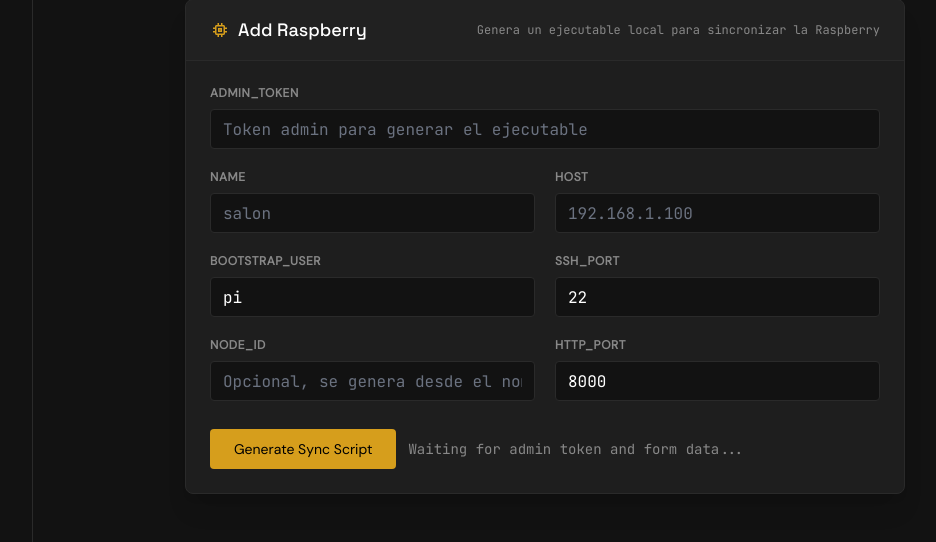
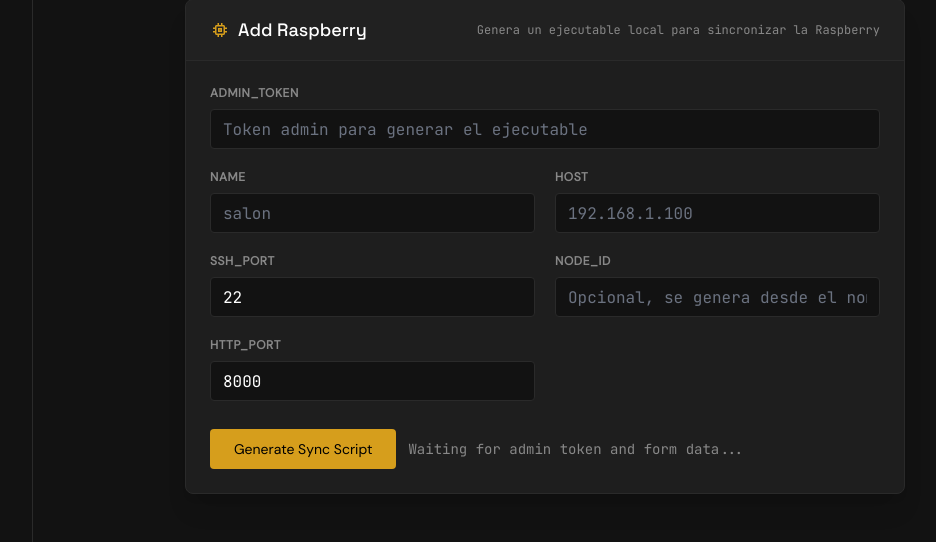
Before and after one commit to b-lod-riglesias/rpipulse, a FastAPI app: page /sensors in a window 1280 px wide. Shown: the part 516-1058 px from the top of the page, without its empty margins (223-1159 px from the left). Run offline with FastAPI, Linux system fonts and the light colour scheme; data that the repository does not hold is empty; parts of the project's set-up code (start-up, migrations or seed data) failed here and were passed over; some libraries are stand-ins or nearby versions.

Commit message:
feat(webui): use current shell user for bootstrap

```diff
--- a/src/rpipulse/webui/app.py
+++ b/src/rpipulse/webui/app.py
@@ -86,12 +86,10 @@ def _build_sync_script(
     *,
     node_name: str,
     host: str,
-    bootstrap_user: str,
     ssh_port: int,
 ) -> str:
     tool_path = shlex.quote(str(ADD_RASPBERRY_TOOL))
     host_q = shlex.quote(host)
-    user_q = shlex.quote(bootstrap_user)
     port_q = shlex.quote(str(ssh_port))
     name_q = shlex.quote(node_name)
     return "\n".join(
@@ -99,9 +97,7 @@ def _build_sync_script(
             "#!/usr/bin/env bash",
             "set -euo pipefail",
             "",
-            f'DEFAULT_BOOTSTRAP_USER="${{SUDO_USER:-$(id -un)}}"',
-            f'BOOTSTRAP_USER="${{RPIPULSE_BOOTSTRAP_USER:-$DEFAULT_BOOTSTRAP_USER}}"',
-            f'if [[ -z "$BOOTSTRAP_USER" ]]; then BOOTSTRAP_USER={user_q}; fi',
+            'BOOTSTRAP_USER="${SUDO_USER:-$(id -un)}"',
             f'exec {tool_path} --host {host_q} --user "$BOOTSTRAP_USER" --port {port_q} --name {name_q}',
             "",
         ]
@@ -113,7 +109,6 @@ def _create_sync_script(
     node_id: str,
     node_name: str,
     host: str,
-    bootstrap_user: str,
     ssh_port: int,
 ) -> Path:
     if not ADD_RASPBERRY_TOOL.exists():
@@ -125,7 +120,6 @@ def _create_sync_script(
         _build_sync_script(
             node_name=node_name,
             host=host,
-            bootstrap_user=bootstrap_user,
             ssh_port=ssh_port,
         ),
         encoding="utf-8",
@@ -514,14 +508,13 @@ def create_app(db_path: Path | None = None) -> FastAPI:
 
         name = str(payload.get("name") or "").strip()
         host = str(payload.get("host") or "").strip()
-        bootstrap_user = str(payload.get("bootstrap_user") or "").strip()
         node_user = str(payload.get("node_user") or "rpipulse").strip() or "rpipulse"
         raw_node_id = str(payload.get("id") or name).strip()
         node_id = _slugify_node_id(raw_node_id)
         enabled = bool(payload.get("enabled", True))
 
-        if not name or not host or not bootstrap_user:
-            raise HTTPException(status_code=400, detail="Missing required fields: name, host, bootstrap_user")
+        if not name or not host:
+            raise HTTPException(status_code=400, detail="Missing required fields: name, host")
         if not node_id:
             raise HTTPException(status_code=400, detail="Could not derive a valid node id")
 
@@ -565,7 +558,6 @@ def create_app(db_path: Path | None = None) -> FastAPI:
                 node_id=node_id,
                 node_name=name,
                 host=host,
-                bootstrap_user=bootstrap_user,
                 ssh_port=ssh_port,
             )
         except FileNotFoundError as exc:
@@ -587,7 +579,6 @@ def create_app(db_path: Path | None = None) -> FastAPI:
                 "script_body": script_body,
                 "script_path": str(script_path),
                 "command": str(script_path),
-                "bootstrap_user": bootstrap_user,
                 "ssh_port": ssh_port,
                 "http_port": http_port,
             },
--- a/src/rpipulse/webui/static/app.js
+++ b/src/rpipulse/webui/static/app.js
@@ -1009,7 +1009,6 @@
           id: (document.getElementById("raspberry_node_id") || {}).value || "",
           name: (document.getElementById("raspberry_name") || {}).value || "",
           host: (document.getElementById("raspberry_host") || {}).value || "",
-          bootstrap_user: (document.getElementById("raspberry_bootstrap_user") || {}).value || "",
           ssh_port: toNumber((document.getElementById("raspberry_ssh_port") || {}).value),
           http_port: toNumber((document.getElementById("raspberry_http_port") || {}).value),
           node_user: "rpipulse",
--- a/src/rpipulse/webui/templates/base.html
+++ b/src/rpipulse/webui/templates/base.html
@@ -49,7 +49,7 @@
 </head>
 <body class="{% block body_class %}bg-bg-dark text-text-main font-body min-h-screen{% endblock %}">
   {% block content %}{% endblock %}
-  <script src="/static/app.js?v=20260330-bootstrap5"></script>
+  <script src="/static/app.js?v=20260330-bootstrap6"></script>
   {% block page_scripts %}{% endblock %}
 </body>
 </html>
--- a/src/rpipulse/webui/templates/sensors.html
+++ b/src/rpipulse/webui/templates/sensors.html
@@ -92,11 +92,6 @@
           </label>
 
           <label class="block">
-            <span class="block text-xs font-bold text-text-muted uppercase tracking-wider mb-2">bootstrap_user</span>
-            <input id="raspberry_bootstrap_user" name="raspberry_bootstrap_user" type="text" required class="w-full bg-background-dark border border-surface-highlight rounded h-10 px-3 text-white font-mono" value="pi" />
-          </label>
-
-          <label class="block">
             <span class="block text-xs font-bold text-text-muted uppercase tracking-wider mb-2">ssh_port</span>
             <input id="raspberry_ssh_port" name="raspberry_ssh_port" type="number" min="1" max="65535" step="1" required class="w-full bg-background-dark border border-surface-highlight rounded h-10 px-3 text-white font-mono" value="22" />
           </label>
```
Also changed, not shown: tests/test_webui.py (+1 -3 lines).
